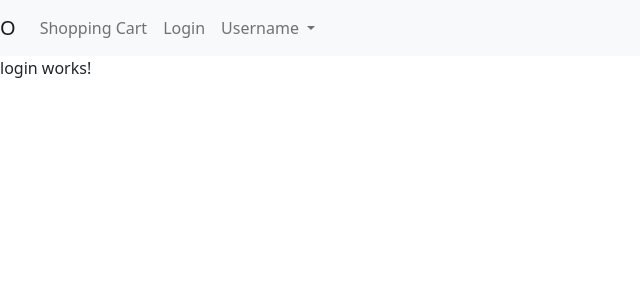
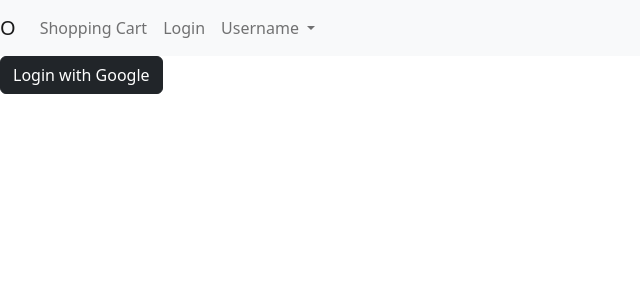
Before and after one commit to NikaBeruashvilii/Shop, an Angular app: page /login in a window 1280 px wide. Shown: the top 300 px of the page, without its empty margins (0-640 px from the left). Built offline with nearby package versions, Linux system fonts and the light colour scheme; what @angular/fire would draw is missing.

Commit message:
Unimportant commits

```diff
--- a/src/app/header/navbar/navbar.component.html
+++ b/src/app/header/navbar/navbar.component.html
@@ -22,7 +22,7 @@
                 <a class="dropdown-item" routerLink="/admin-orders">Manage Orders</a>
                 <a class="dropdown-item" routerLink="/admin-products">Manage Products</a>
                 <div class="dropdown-divider"></div>
-                <a class="dropdown-item">Log Out</a>
+                <a class="dropdown-item" (click)="logOut()">Log Out</a>
               </div>
             </li>
           </ul>
--- a/src/app/header/navbar/navbar.component.ts
+++ b/src/app/header/navbar/navbar.component.ts
@@ -5,11 +5,14 @@ import { Component, OnInit } from '@angular/core';
   templateUrl: './navbar.component.html',
   styleUrls: ['./navbar.component.css']
 })
-export class NavbarComponent implements OnInit {
+export class NavbarComponent  {
 
   constructor() { }
 
   ngOnInit(): void {
   }
 
+  logOut() {
+
+  }
 }
--- a/src/app/view/login/login.component.html
+++ b/src/app/view/login/login.component.html
@@ -1 +1,4 @@
-<p>login works!</p>
+<button
+(click)="login()"
+class="btn btn-dark"
+>Login with Google</button>
--- a/src/app/view/login/login.component.ts
+++ b/src/app/view/login/login.component.ts
@@ -1,4 +1,5 @@
 import { Component, OnInit } from '@angular/core';
+
 
 @Component({
   selector: 'app-login',
@@ -12,4 +13,7 @@ export class LoginComponent implements OnInit {
   ngOnInit(): void {
   }
 
+  login() {
+
+  }
 }
```
